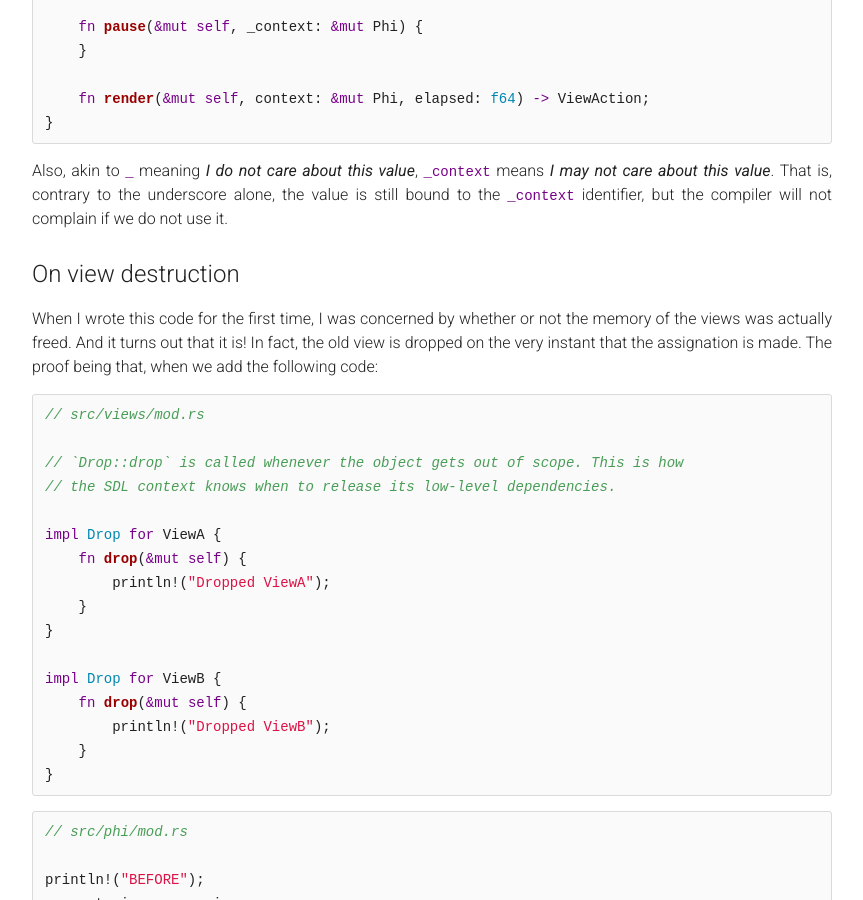
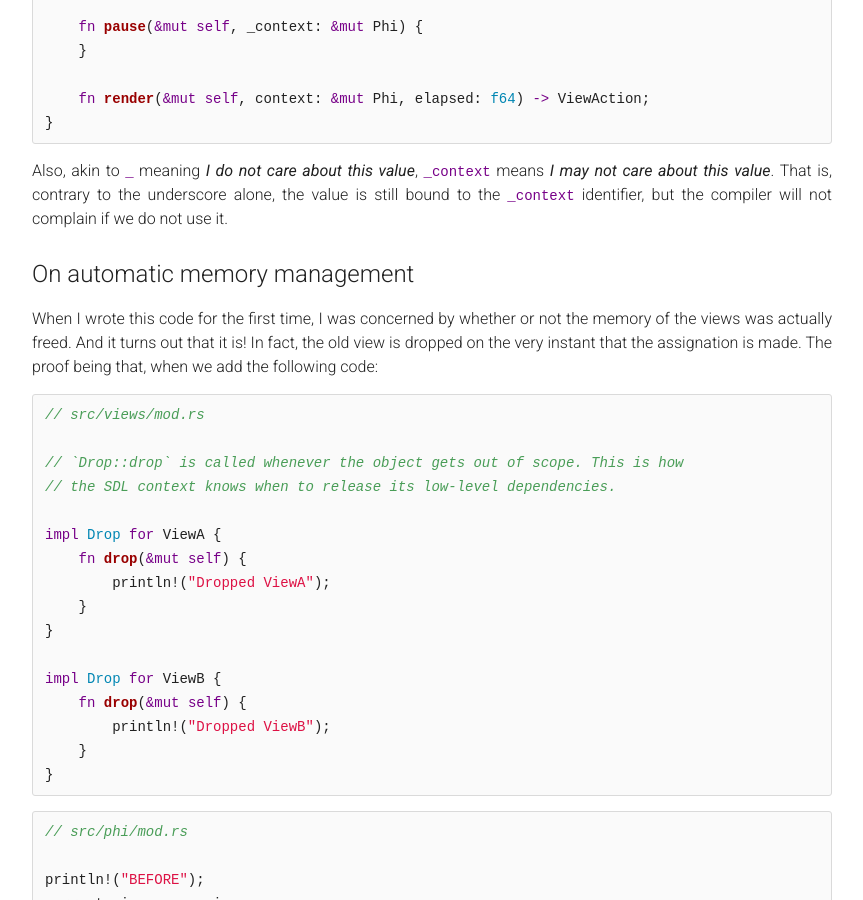
Before and after one commit to jadpole/jadpole.github.io, a Jekyll site: the page built from _posts/2015-07-20-arcaders-1-5.md, in a window 1280 px wide and 900 px high, scrolled down 12057 px. Shown: the whole window, without its empty margins (208-1071 px from the left). Built offline with Jekyll 4.4.1, drawn with Linux system fonts in a browser that asks for light colours; Markdown is read by kramdown in place of the engine named in the settings.

Commit message:
Modified ArcadeRS 1.5

```diff
--- a/_posts/2015-07-20-arcaders-1-5.md
+++ b/_posts/2015-07-20-arcaders-1-5.md
@@ -581,7 +581,7 @@ the value is still bound to the `_context` identifier, but the compiler will
 not complain if we do not use it.
 
 
-## On view destruction
+## On automatic memory management
 
 When I wrote this code for the first time, I was concerned by whether or not
 the memory of the views was actually freed. And it turns out that it is! In
```
